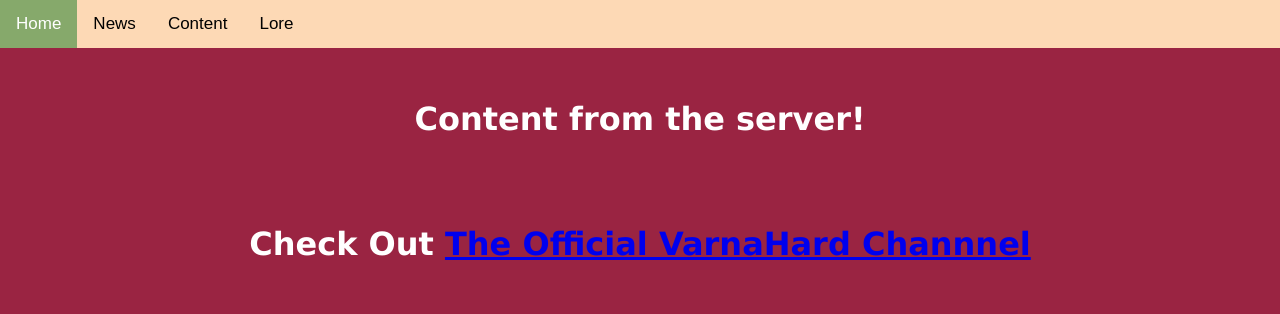
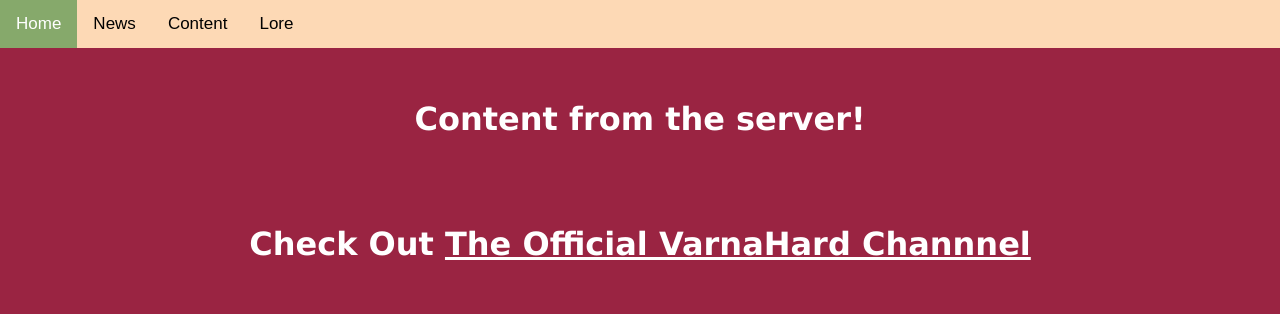
Before and after one commit to AlexBGood/VarnaHard-Site, a plain HTML site: page content.html in a window 1280 px wide. Shown: the top 314 px of the page. Drawn offline with Linux system fonts and the light colour scheme.

Commit message:
Index 2.21
Changed link color to white

```diff
--- a/content.html
+++ b/content.html
@@ -37,7 +37,7 @@ p {
 <br>
 <h1>Content from the server!</h1>
 <br>
-<h1>Check Out <a href="https://www.youtube.com/channel/UCALYNrnsbESd_-M735ydhHw">The Official VarnaHard Channnel</a></h1>
+<h1>Check Out <a href="https://www.youtube.com/channel/UCALYNrnsbESd_-M735ydhHw" style="color: white">The Official VarnaHard Channnel</a></h1>
 <br>
 <div class="bar">
 <a href="index.html"><img src="photos/IMG_0126.JPG" alt="VH Logo" title="VH Logo" height="100"></a>
```
Also changed, not shown: news.html (+1 -1 lines).
